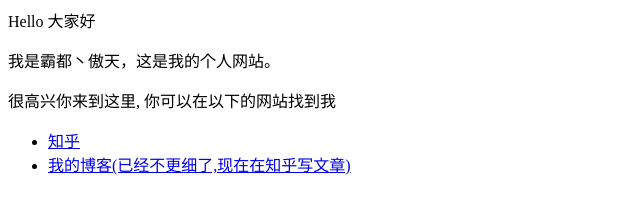
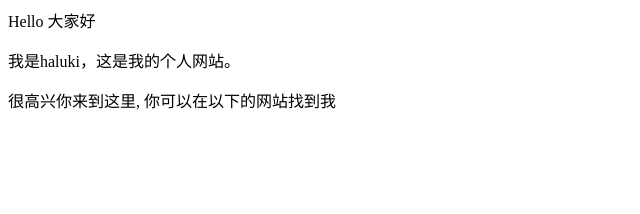
Before and after one commit to haluki-kirito/haluki-kirito.github.io, a plain HTML site: page index.html in a window 1280 px wide. Shown: the whole page, without its empty margins (0-640 px from the left). Drawn offline with Linux system fonts and the light colour scheme.

Commit message:
Update index.html

```diff
--- a/index.html
+++ b/index.html
@@ -1,8 +1,3 @@
 <p>Hello 大家好</p>
-<p>我是霸都丶傲天，这是我的个人网站。 </p>
+<p>我是haluki，这是我的个人网站。 </p>
 <p>很高兴你来到这里, 你可以在以下的网站找到我</p>
-
-<ul>
-  <li> <a href="https://www.zhihu.com/people/AJLoveChina">知乎</a> </li>
-  <li> <a href="http://hejie.nigeerhuo.com">我的博客(已经不更细了,现在在知乎写文章)</a> </li>
-</ul>
```
